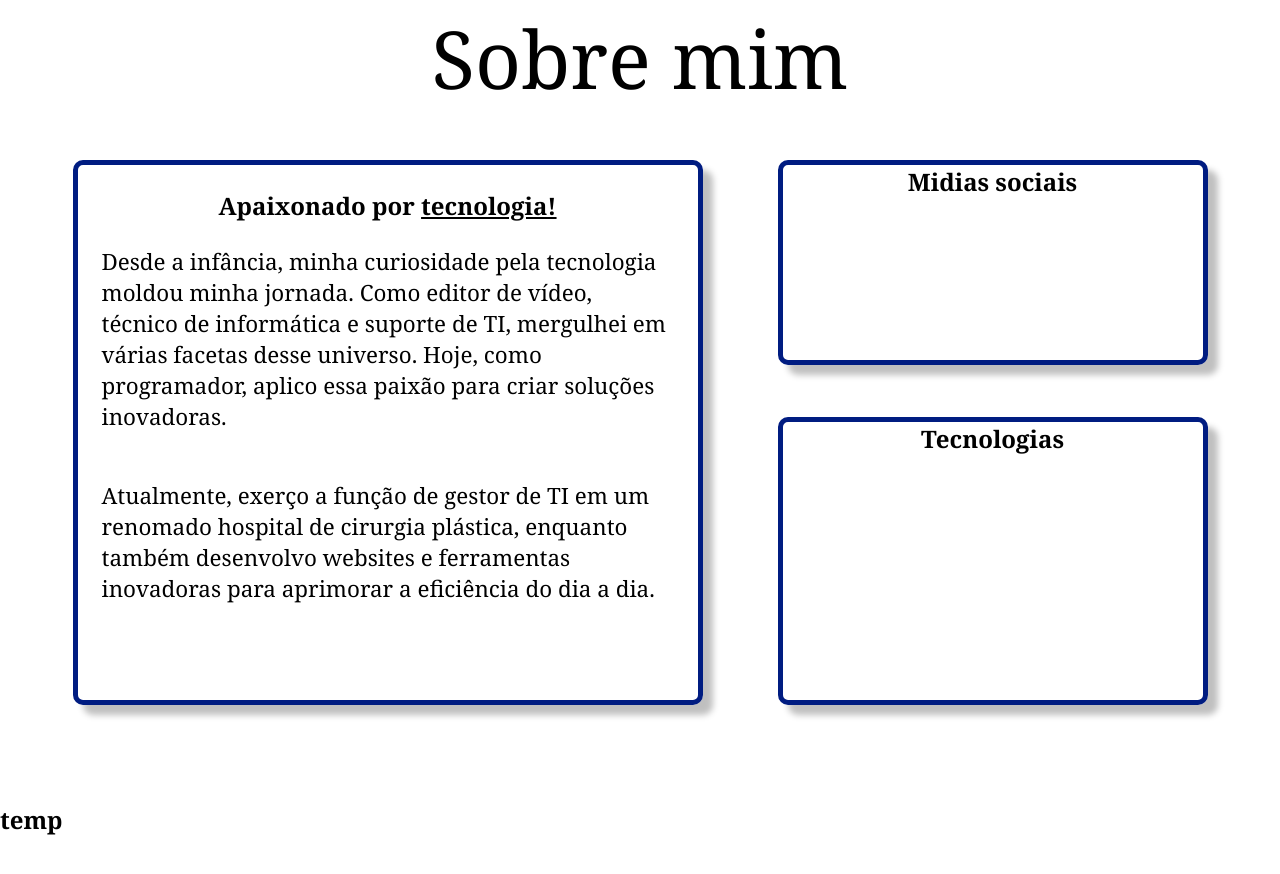
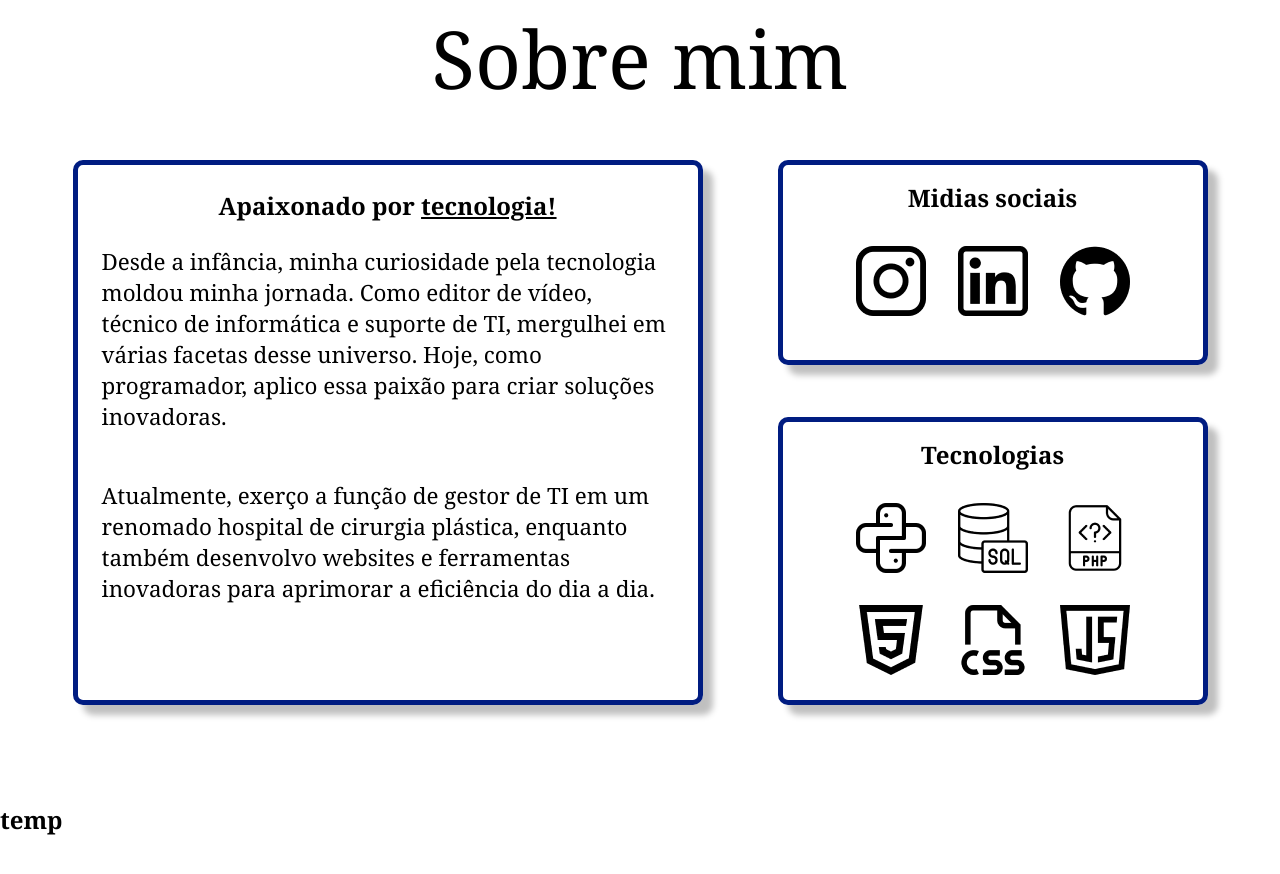
Before and after one commit to dudufidelis/portifolio, a plain HTML site: page index.html in a window 1280 px wide. Shown: the part 797-1671 px from the top of the page. Drawn offline with Linux system fonts and the light colour scheme.

Commit message:
Added icons

```diff
--- a/css/style.css
+++ b/css/style.css
@@ -191,17 +191,42 @@ section {
   }
 
 .biography {
-    grid-area: 1 / 1 / 3 / 2;
     width: 630px;
     height: 545px;
 }
+
 .social-midia {
-    grid-area: 1 / 2 / 2 / 3;
     width: 430px;
     height: 205px;
 }
+
+.social-midia h1, .tecnology h1 {
+    padding: 1rem;
+}
+
+.social-icons {
+    width: 100%;
+    display: flex;
+    justify-content: center;
+    gap: 2rem;
+    padding: 1rem;
+}
+
 .tecnology {
-    grid-area: 2 / 2 / 3 / 3;
     width: 430px;
     height: 288px;
 }
+
+.tecnology-icons {
+    display: flex;
+    flex-direction: column;
+    justify-content: center;
+    gap: 2rem;
+    padding: 1rem;
+}
+
+.tecnology-icons div {
+    display: flex;
+    justify-content: center;
+    gap: 2rem;
+}
--- a/index.html
+++ b/index.html
@@ -60,9 +60,26 @@
             <div class="tecnologys">
               <div class="social-midia">
                 <h1>Midias sociais</h1>
+                <div class="social-icons">
+                  <img src="assets/icons/instagram.png" alt="Instagram">
+                  <img src="assets/icons/linkedin.png" alt="Linkedin">
+                  <img src="assets/icons/github2.png" alt="Github">
+                </div>
               </div>
               <div class="tecnology">
                 <h1>Tecnologias</h1>
+                <div class="tecnology-icons">
+                  <div>
+                    <img src="assets/icons/python.png" alt="">
+                    <img src="assets/icons/sql.png" alt="">
+                    <img src="assets/icons/php.png" alt="">
+                  </div>
+                  <div>
+                    <img src="assets/icons/html.png" alt="">
+                    <img src="assets/icons/css.png" alt="">
+                    <img src="assets/icons/js.png" alt="">
+                  </div>
+                </div>
               </div>
             </div>
         </div>
```
Also changed, not shown: assets/icons/css.png (added), assets/icons/github2.png (added), assets/icons/html.png (added), assets/icons/instagram.png (added), assets/icons/js.png (added), assets/icons/linkedin.png (added), assets/icons/php.png (added), assets/icons/python.png (added), assets/icons/sql.png (added).
